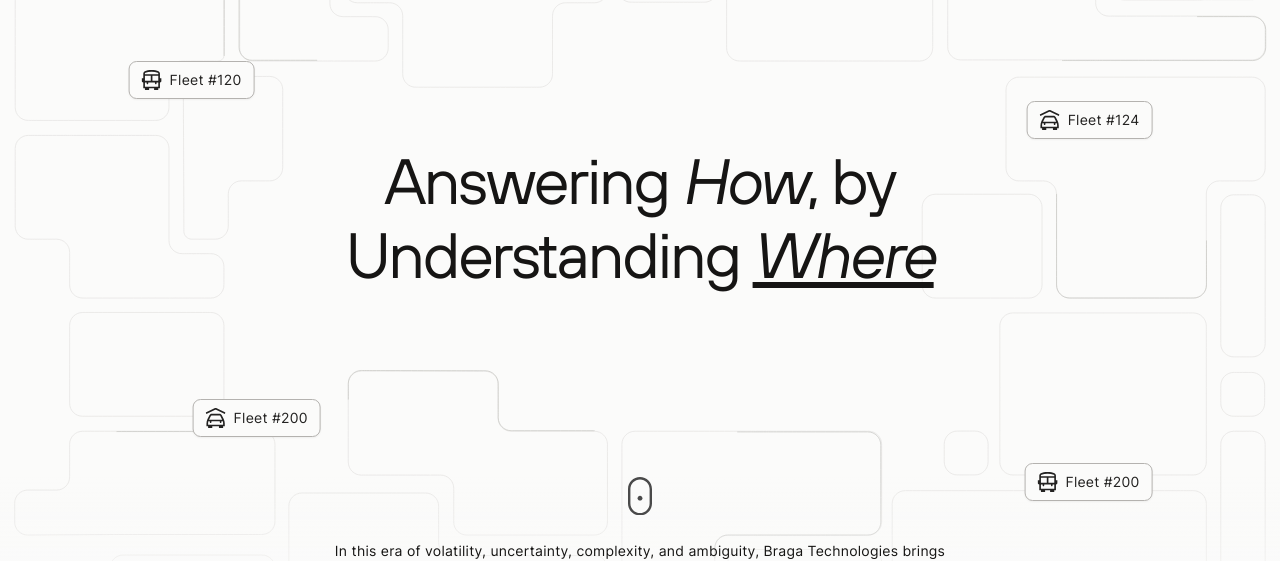
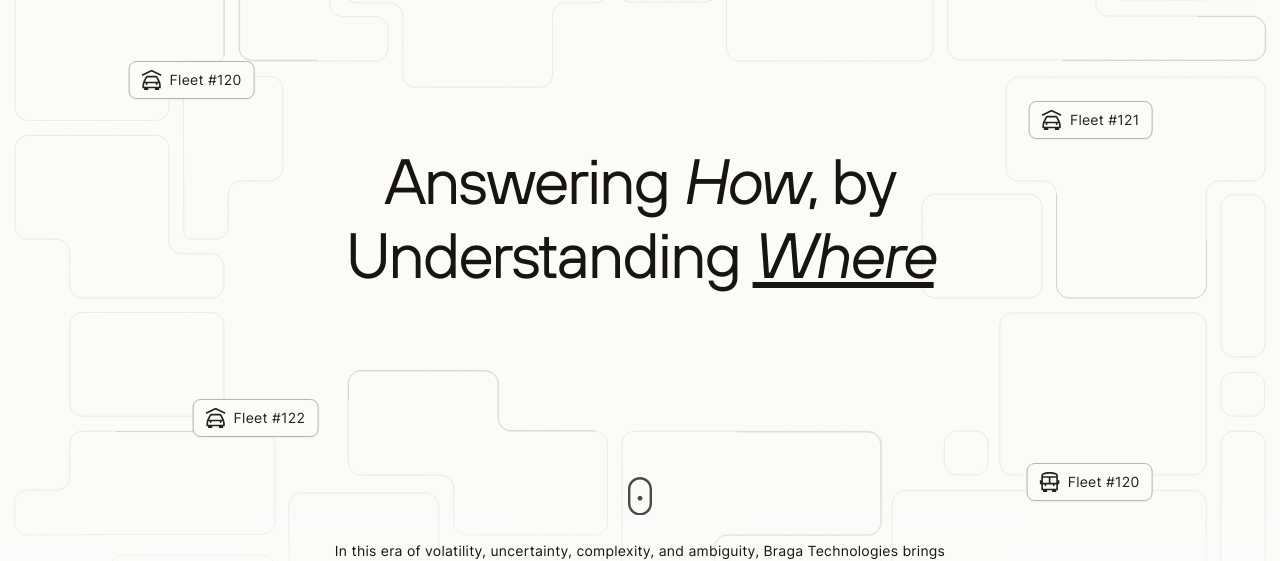
Before and after one commit to FelineJTD/braga-technologies-main-site, a Next.js app: page / in a window 1280 px wide. Shown: the part 139-700 px from the top of the page. Built offline with nearby package versions, Linux system fonts and the light colour scheme.

Commit message:
tidy up home page

```diff
--- a/pages/index.js
+++ b/pages/index.js
@@ -79,12 +79,12 @@ export default function Home() {
             fleetNum={120}
             isVisible={isVisible1}
             setIsVisible={setIsVisible1}
-            type='bus'
+            type='car'
             color='primary'
             className='top-24 md:top-[25%] left-[10%]'
           />
           <Fleet
-            fleetNum={124}
+            fleetNum={121}
             isVisible={isVisible2}
             setIsVisible={setIsVisible2}
             type='car'
@@ -92,15 +92,15 @@ export default function Home() {
             className='top-36 md:top-[30%] right-[10%] delay-300'
           />
           <Fleet
-            fleetNum={200}
+            fleetNum={122}
             isVisible={isVisible3}
             setIsVisible={setIsVisible3}
             type='car'
-            color='secondary'
+            color='primary'
             className='bottom-52 md:bottom-[28%] left-[15%]'
           />
           <Fleet
-            fleetNum={200}
+            fleetNum={120}
             isVisible={isVisible4}
             setIsVisible={setIsVisible4}
             type='bus'
@@ -164,7 +164,7 @@ export default function Home() {
 
           <div id='features' className='col-start-1 col-span-12 flex space-x-3 overflow-auto w-full lg:snap-x no-scrollbar' ref={featureRef}>
             {/* spacer */}
-            <div className='lg:min-w-[7.5%] min-w-0 -ml-3 lg:ml-0 h-full' />
+            <div className='snap-start lg:min-w-[7.5%] min-w-0 -ml-3 lg:ml-0 min-h-full' />
             {
               Features.map((feature, index) => (
                 <div key={index} className='lg:snap-start flex border-2 border-gray-700 rounded-lg p-3 space-x-4 min-w-[30rem] lg:min-w-[40vw]'>
@@ -236,7 +236,7 @@ export default function Home() {
           <button className='col-span-2 lg:self-end mb-10'>Works</button>
 
           <div className='col-start-1 col-span-12 flex space-x-3 overflow-auto no-scrollbar w-full snap-x' ref={examplesRef}>
-          <div className='lg:min-w-[7.5%] min-w-0 -ml-3 lg:ml-0 h-full snap-start' />
+          <div className='lg:min-w-[7.5%] min-w-0 -ml-3 lg:ml-0 min-h-full snap-start' />
             {
               Examples.map((example, index) => (
                 <CardSolution solution={example} isDarkMode={true} key={index} />
```
